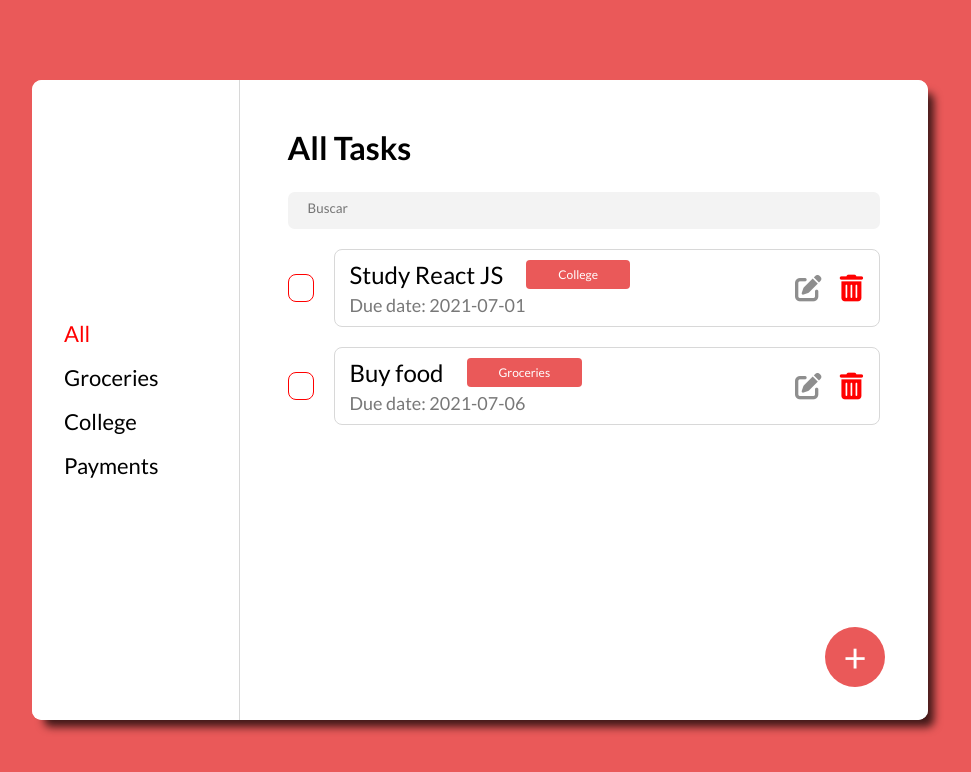
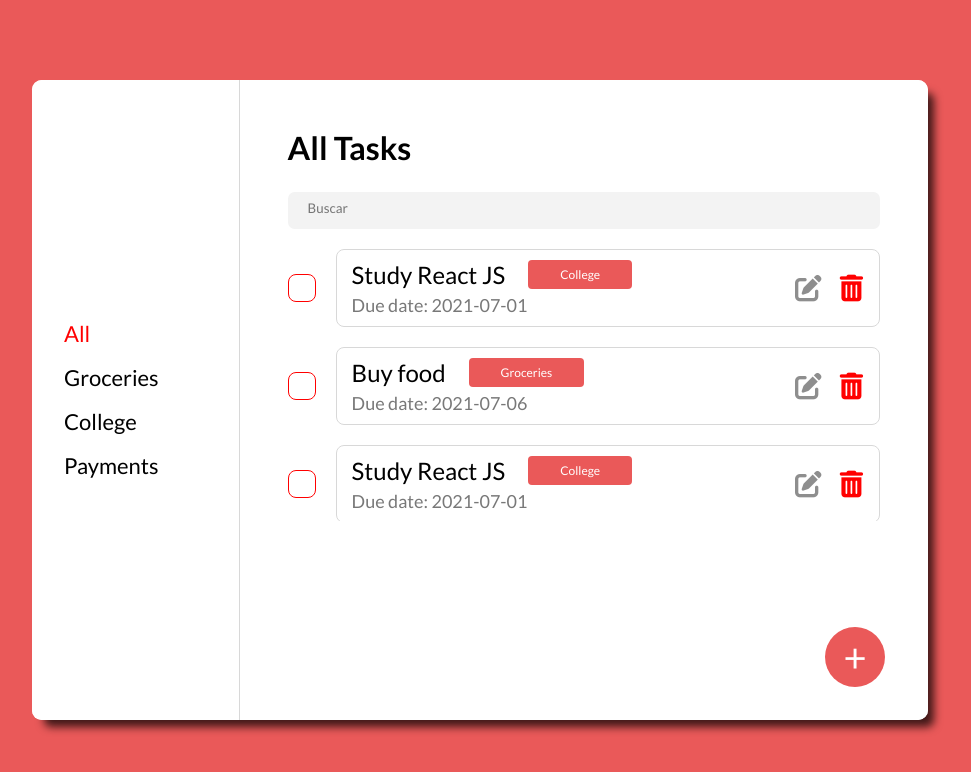
Before and after one commit to luis-unlam/Trabajo-React-GM2-, a React (Create React App) app: page / in a window 1280 px wide. Shown: the top 772 px of the page, without its empty margins (160-1131 px from the left). Built offline with nearby package versions, Linux system fonts and the light colour scheme.

Commit message:
feat: add scroll in tasks

```diff
--- a/src/components/HomePage/AllTodos.css
+++ b/src/components/HomePage/AllTodos.css
@@ -3,7 +3,6 @@
     display: flex;
     gap: 20px;
     flex-direction: column;
-    margin-top: 20px;
     width: 100%;
     padding-left: 0px;
 }
@@ -16,7 +15,7 @@
 
 .inputCheckTodoContainer{
     border: 1px solid red;
-    width: 28px;
+    min-width: 28px;
     height: 28px;
     border-radius: 8px;
 }
@@ -45,7 +44,7 @@
     font-size: 24px;
 }
 
-.taskFirstRow p:last-child{
+.taskFirstRow span{
     background-color: #EA5959;
     padding: 7px 32px 0px 32px;
     margin-left: 23px;
@@ -80,3 +79,9 @@
     background-color: white;
     border: none;
 }
+
+@media (max-width: 767px){
+    .inputCheckTodoContainer{
+        display: none;
+    }
+}
--- a/src/components/HomePage/AllTodos.jsx
+++ b/src/components/HomePage/AllTodos.jsx
@@ -14,7 +14,7 @@ export function AllTodos() {
             <div className="infoTask">
               <div className="taskFirstRow">
                 <p>{todo.name}</p>
-                <p>{todo.category}</p>
+                <span>{todo.category}</span>
               </div>
               <p className="thirdp">Due date: {todo.date}</p>
               <p className="lastp">{todo.comment}</p>
--- a/src/components/HomePage/ViewTasks.css
+++ b/src/components/HomePage/ViewTasks.css
@@ -8,6 +8,13 @@
   border-radius: 0.5em;
   width: 100%;
   font-family: 'Lato';
+}
+
+.containerAllTodos{
+  overflow: scroll;
+  width: 100%;
+  margin-top: 20px;
+  height: 50%;
 }
 
 .formTask {
--- a/src/components/HomePage/ViewTasks.jsx
+++ b/src/components/HomePage/ViewTasks.jsx
@@ -7,7 +7,9 @@ export function ViewTasks() {
     <form className="formTask">
       <h1>All Tasks</h1>
       <input placeholder="Buscar" className="inputTask" />
-      <AllTodos />
+      <div className="containerAllTodos">
+        <AllTodos />
+      </div>
       <NavLink to="/createPage">
         <button type="button" className="buttonNewTask">
           +
--- a/src/json/tasks.json
+++ b/src/json/tasks.json
@@ -12,5 +12,47 @@
         "date": "2021-07-06",
         "category": "Groceries",
         "comment": "Apple, orange, meat, rice"
+    },
+    {
+        "id": 3,
+        "name": "Study React JS",
+        "date": "2021-07-01",
+        "category": "College",
+        "comment": "I need to review components"
+    },
+    {
+        "id": 4,
+        "name": "Buy food",
+        "date": "2021-07-06",
+        "category": "Groceries",
+        "comment": "Apple, orange, meat, rice"
+    },
+    {
+        "id": 5,
+        "name": "Study React JS",
+        "date": "2021-07-01",
+        "category": "College",
+        "comment": "I need to review components"
+    },
+    {
+        "id": 6,
+        "name": "Buy food",
+        "date": "2021-07-06",
+        "category": "Groceries",
+        "comment": "Apple, orange, meat, rice"
+    },
+    {
+        "id": 7,
+        "name": "Study React JS",
+        "date": "2021-07-01",
+        "category": "College",
+        "comment": "I need to review components"
+    },
+    {
+        "id": 8,
+        "name": "Buy food",
+        "date": "2021-07-06",
+        "category": "Groceries",
+        "comment": "Apple, orange, meat, rice"
     }
 ]
```
